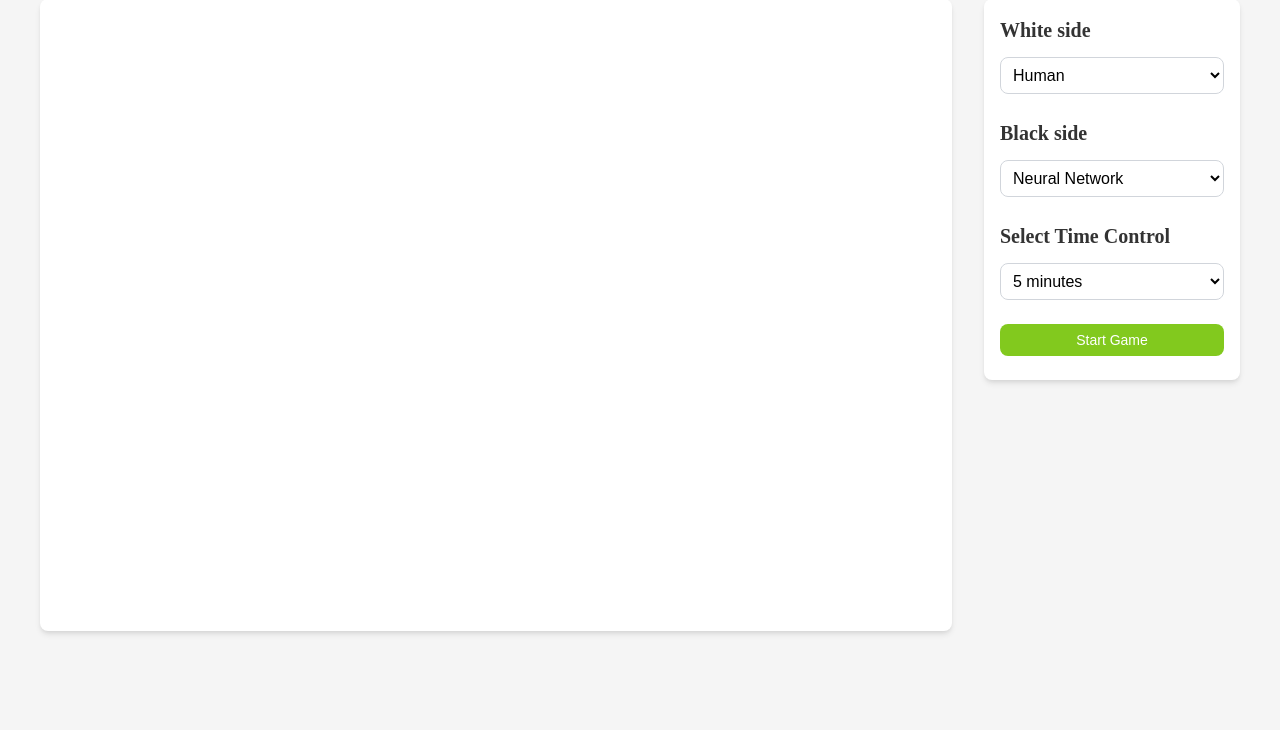
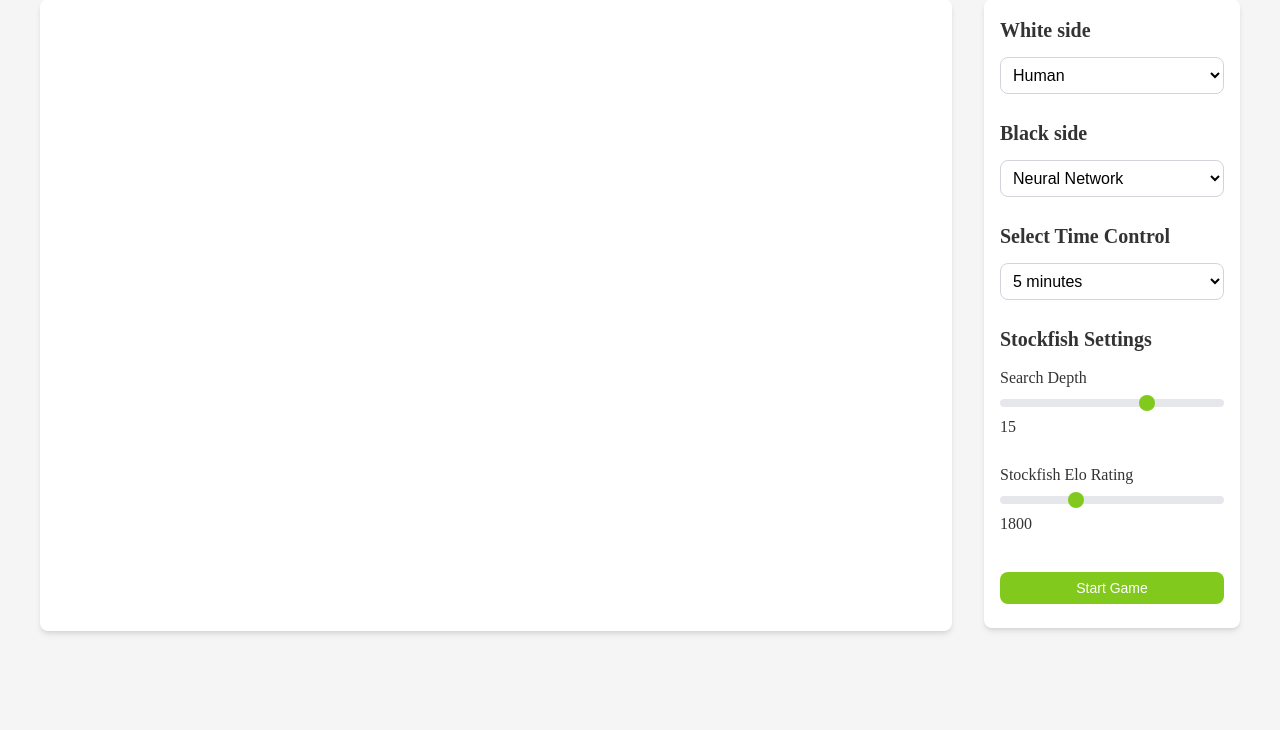
Before and after one commit to thangisme/imchess, a FastAPI app: page / in a window 1280 px wide. Shown: the part 102-832 px from the top of the page. Run offline with FastAPI, Linux system fonts and the light colour scheme.

Commit message:
add stockfish eval mode

```diff
--- a/main.py
+++ b/main.py
@@ -1,14 +1,16 @@
+import asyncio
+import chess
+import chess.engine
+import json
+import os
+import shutil
+import sys
+import uuid
 from fastapi import FastAPI, WebSocket, WebSocketDisconnect
 from fastapi.responses import HTMLResponse
 from fastapi.staticfiles import StaticFiles
 from pydantic import BaseModel
-from typing import Literal, Dict, Any, Optional
-import chess
-import uuid
-import json
-import asyncio
-import os
-import sys
+from typing import Dict, Any, Optional, Literal, Callable
 
 try:
     from chess_engine.chess_ai_policy import ChessAI
@@ -19,6 +21,19 @@ except ImportError as e:
     POLICY_AI_AVAILABLE = False
     print(f"Error: Could not import PolicyChessAI: {e}", file=sys.stderr)
     print("Neural Network mode will not be available.", file=sys.stderr)
+
+try:
+    from chess_engine.stockfish_ai import StockfishAI
+    STOCKFISH_PATH = shutil.which("stockfish")
+    STOCKFISH_AVAILABLE = STOCKFISH_PATH is not None
+    if STOCKFISH_AVAILABLE:
+        print(f"Stockfish found at: {STOCKFISH_PATH}")
+    else:
+        print("Stockfish not found in PATH. Stockfish mode will not be available.", file=sys.stderr)
+except ImportError as e:
+    STOCKFISH_AVAILABLE = False
+    print(f"Error importing StockfishAI: {e}", file=sys.stderr)
+    print("Stockfish mode will not be available.", file=sys.stderr)
 
 POLICY_MODEL_PATH = "policy_models/policy_value_model.onnx"
 OPENING_BOOK_PATH = "baron30.bin"
@@ -31,8 +46,11 @@ app.mount("/static", StaticFiles(directory="static"), name="static")
 
 class GameRequest(BaseModel):
     time_control: int
-    white_side: Literal["human", "nn_policy"]
-    black_side: Literal["human", "nn_policy"]
+    white_side: Literal["human", "nn_policy", "stockfish"]
+    black_side: Literal["human", "nn_policy", "stockfish"]
+    stockfish_depth: int = 15
+    stockfish_elo: int = 1800  # 0-20, 20 being strongest
+    nn_temperature: float = DEFAULT_POLICY_TEMPERATURE
 
 
 games: Dict[str, Any] = {}
@@ -41,7 +59,8 @@ computer_tasks: Dict[str, asyncio.Task] = {}
 
 class GameSession:
     def __init__(
-        self, game_id, white_side="human", black_side="human", time_control=300
+        self, game_id, white_side="human", black_side="human", time_control=300,
+        stockfish_depth=15, stockfish_elo=1800, nn_temperature=DEFAULT_POLICY_TEMPERATURE
     ):
         self.game_id = game_id
         self.connected_clients = set()
@@ -50,6 +69,9 @@ class GameSession:
         self.white_side = white_side
         self.black_side = black_side
         self.time_control = time_control
+        self.stockfish_depth = stockfish_depth
+        self.stockfish_elo = stockfish_elo
+        self.nn_temperature = nn_temperature
         self.engines: Dict[bool, Any] = {}
         self.last_move_made_info: Optional[Dict[str, Any]] = None
         self.is_engine_thinking = False
@@ -60,9 +82,17 @@ class GameSession:
 
         if white_side == "nn_policy" and POLICY_AI_AVAILABLE:
             self.engines[chess.WHITE] = self._create_nn_instance("White")
+        elif white_side == "stockfish" and STOCKFISH_AVAILABLE:
+            self.engines[chess.WHITE] = self._create_stockfish_instance(
+                "White", stockfish_depth, stockfish_elo)
+            print(f"Initiated Stockfish engine on White side, depth: {stockfish_depth}, elo: {stockfish_elo}")
 
         if black_side == "nn_policy" and POLICY_AI_AVAILABLE:
             self.engines[chess.BLACK] = self._create_nn_instance("Black")
+        elif black_side == "stockfish" and STOCKFISH_AVAILABLE:
+            self.engines[chess.BLACK] = self._create_stockfish_instance(
+                "Black", stockfish_depth, stockfish_elo)
+            print(f"Initiated Stockfish engine on Black side, depth: {stockfish_depth}, elo: {stockfish_elo}")
 
         print(f"Engines initialized for game {game_id}: {self.engines}")
 
@@ -81,7 +111,18 @@ class GameSession:
         return ChessAI(
             policy_model_path=POLICY_MODEL_PATH,
             opening_book_path=OPENING_BOOK_PATH,
-            temperature=DEFAULT_POLICY_TEMPERATURE,
+            temperature=self.nn_temperature,
+        )
+
+    def _create_stockfish_instance(self, color_str: str, depth: int = 15, elo_rating: int = 1800):
+        if not STOCKFISH_AVAILABLE:
+            print(f"Error: Stockfish not available for {color_str}.", file=sys.stderr)
+            return None
+        return StockfishAI(
+            stockfish_path=STOCKFISH_PATH,
+            depth=depth,
+            time_limit=DEFAULT_SEARCH_TIME_LIMIT,
+            elo_rating=elo_rating
         )
 
     def push_move_and_record_info(self, move: chess.Move) -> bool:
@@ -108,6 +149,16 @@ class GameSession:
             if hasattr(ai_instance, "reset_board"):
                 ai_instance.reset_board()
         print(f"Game {self.game_id} board reset.")
+
+    def cleanup_engines(self):
+        """Close any engine resources properly"""
+        for color, engine in list(self.engines.items()):
+            if hasattr(engine, 'close'):
+                try:
+                    engine.close()
+                    print(f"Engine for {'White' if color else 'Black'} in game {self.game_id} closed.")
+                except Exception as e:
+                    print(f"Error closing engine: {e}", file=sys.stderr)
 
 
 @app.get("/", response_class=HTMLResponse)
@@ -136,6 +187,9 @@ async def create_new_game_api(request: GameRequest):
         white_side=request.white_side,
         black_side=request.black_side,
         time_control=request.time_control,
+        stockfish_depth=request.stockfish_depth,
+        stockfish_elo=request.stockfish_elo,
+        nn_temperature=request.nn_temperature,
     )
 
     if games[game_id].white_side != "human" and games[game_id].black_side != "human":
@@ -298,6 +352,7 @@ async def websocket_game_endpoint(websocket: WebSocket, game_id: str):
             print(f"No clients connected for game {game_id}. Cleaning up.")
             await _cancel_computer_task(game_id)
             if game_id in games:
+                games[game_id].cleanup_engines()
                 del games[game_id]
 
 
@@ -492,5 +547,6 @@ async def application_shutdown_event():
     for game_id in list(games.keys()):
         await _cancel_computer_task(game_id)
         if game_id in games:
+            games[game_id].cleanup_engines()
             del games[game_id]
     print("Cleanup complete.")
--- a/static/css/style.css
+++ b/static/css/style.css
@@ -463,3 +463,38 @@
  .black-3c85d .highlight-lastmove {
    z-index: 1;
  }
+
+ .setup-field {
+   margin-bottom: 0.75rem;
+ }
+
+ .range {
+   width: 100%;
+   margin: 0.5rem 0;
+ }
+
+ input[type="range"] {
+   -webkit-appearance: none;
+   width: 100%;
+   height: 8px;
+   border-radius: 4px;
+   background: var(--gray-200);
+   outline: none;
+ }
+
+ input[type="range"]::-webkit-slider-thumb {
+   -webkit-appearance: none;
+   width: 16px;
+   height: 16px;
+   border-radius: 50%;
+   background: var(--primary);
+   cursor: pointer;
+ }
+
+ input[type="range"]::-moz-range-thumb {
+   width: 16px;
+   height: 16px;
+   border-radius: 50%;
+   background: var(--primary);
+   cursor: pointer;
+ }
--- a/static/js/app.js
+++ b/static/js/app.js
@@ -7,6 +7,8 @@ class ChessGame {
     this.whiteSide = 'human';
     this.blackSide = 'nn_policy';
     this.timeControl = 300;
+    this.stockfishDepth = 15;
+    this.stockfishElo = 1800;
     this.gameStarted = false;
     this.gameOver = false;
     this.computerThinking = false;
@@ -86,6 +88,27 @@ class ChessGame {
     this.prevMoveBtn.addEventListener('click', () => this.goToPreviousMove());
     this.nextMoveBtn.addEventListener('click', () => this.goToNextMove());
     this.lastMoveBtn.addEventListener('click', () => this.goToLastMove());
+    document.getElementById('stockfish-depth').addEventListener('input', (e) => {
+      this.stockfishDepth = parseInt(e.target.value, 10);
+      document.getElementById('stockfish-depth-value').textContent = this.stockfishDepth;
+    });
+
+    document.getElementById('stockfish-elo').addEventListener('input', (e) => {
+      this.stockfishElo = parseInt(e.target.value, 10);
+      document.getElementById('stockfish-elo-value').textContent = this.stockfishElo;
+    });
+
+    this.whiteSideSelect.addEventListener('change', () => {
+      this.whiteSide = this.whiteSideSelect.value;
+      this.updatePlayerLabels();
+      this.updateStockfishSettingsVisibility();
+    });
+
+    this.blackSideSelect.addEventListener('change', () => {
+      this.blackSide = this.blackSideSelect.value;
+      this.updatePlayerLabels();
+      this.updateStockfishSettingsVisibility();
+    });
   }
 
   initializeBoard() {
@@ -164,6 +187,15 @@ class ChessGame {
 
   onSnapEnd() {
     this.removeHighlights();
+  }
+
+  updateStockfishSettingsVisibility() {
+    const stockfishSettings = document.getElementById('stockfish-settings');
+    if (this.whiteSide === 'stockfish' || this.blackSide === 'stockfish') {
+      stockfishSettings.classList.remove('hidden');
+    } else {
+      stockfishSettings.classList.add('hidden');
+    }
   }
 
   removeHighlights() {
@@ -316,7 +348,9 @@ class ChessGame {
         body: JSON.stringify({
           time_control: this.timeControl,
           white_side: this.whiteSide,
-          black_side: this.blackSide
+          black_side: this.blackSide,
+          stockfish_depth: this.stockfishDepth,
+          stockfish_elo: this.stockfishElo,
         })
       });
       if (!response.ok) {
@@ -345,7 +379,7 @@ class ChessGame {
       this.updateHistoryView();
       this.initializeBoard();
       this.connectWebSocket(this.gameId);
-      const playerTypes = { 'human': 'Human', 'nn_policy': 'Neural Network' };
+      const playerTypes = { 'human': 'Human', 'nn_policy': 'Neural Network', 'stockfish': 'Stockfish' };
       this.gameModeDisplay.textContent = playerTypes[this.whiteSide] + ' vs ' + playerTypes[this.blackSide];
       this.timeControlDisplay.textContent = this.timeControlSelect.options[this.timeControlSelect.selectedIndex].text;
       this.currentTurnDisplay.textContent = 'White';
@@ -496,7 +530,7 @@ class ChessGame {
   }
 
   updatePlayerLabels() {
-    const playerTypes = { 'human': 'Human', 'nn_policy': 'Neural Network' };
+    const playerTypes = { 'human': 'Human', 'nn_policy': 'Neural Network', 'stockfish': 'Stockfish' };
     this.whitePlayerLabel.textContent = `White (${playerTypes[this.whiteSide]})`;
     this.blackPlayerLabel.textContent = `Black (${playerTypes[this.blackSide]})`;
   }
--- a/templates/index.html
+++ b/templates/index.html
@@ -57,6 +57,7 @@
                 <select id="white-side" class="select">
                   <option value="human">Human</option>
                   <option value="nn_policy">Neural Network</option>
+                  <option value="stockfish">Stockfish Engine</option>
                 </select>
               </div>
               <div class="setup-section">
@@ -64,6 +65,7 @@
                 <select id="black-side" class="select">
                   <option value="human">Human</option>
                   <option value="nn_policy" selected>Neural Network</option>
+                  <option value="stockfish">Stockfish Engine</option>
                 </select>
               </div>
               <div class="setup-section">
@@ -77,6 +79,19 @@
                     <option value="900">15 minutes</option>
                     <option value="1800">30 minutes</option>
                   </select>
+                </div>
+              </div>
+              <div id="stockfish-settings" class="setup-section">
+                <h2 class="setup-title">Stockfish Settings</h2>
+                <div class="setup-field">
+                  <label for="stockfish-depth">Search Depth</label>
+                  <input type="range" id="stockfish-depth" min="5" max="20" value="15" class="range">
+                  <span id="stockfish-depth-value">15</span>
+                </div>
+                <div class="setup-field">
+                  <label for="stockfish-elo">Stockfish Elo Rating</label>
+                  <input type="range" id="stockfish-elo" min="1320" max="2850" value="1800" step="50" class="range">
+                  <span id="stockfish-elo-value">1800</span>
                 </div>
               </div>
               <button id="start-game-btn" class="button button-primary">Start Game</button>
```
Also changed, not shown: chess_engine/stockfish_ai.py (added, +143 -0 lines), 1 other file.
